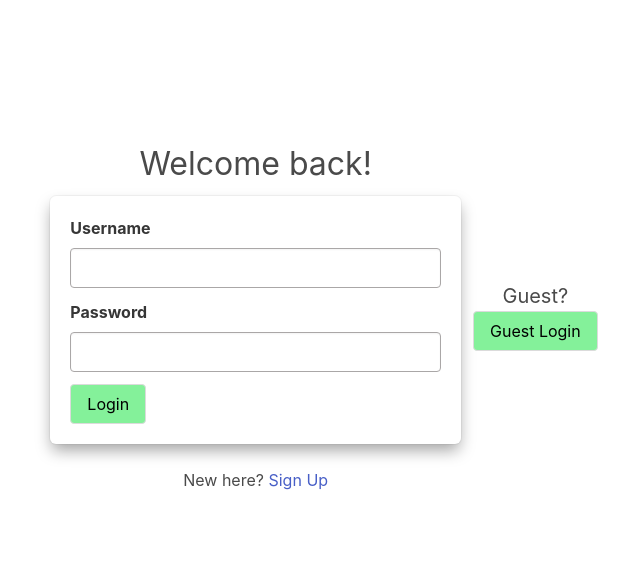
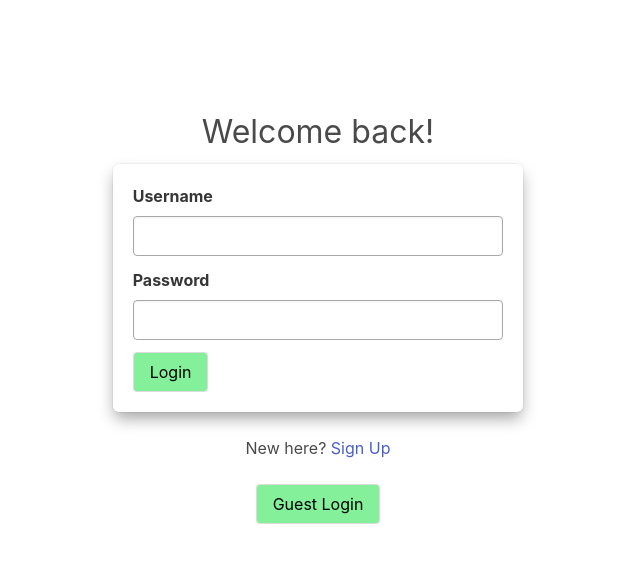
Before and after one commit to Alex-M-Howard/Capstone-Thyme2Eat, a Flask app: page /user/login in a window 1280 px wide. Shown: the part 53-616 px from the top of the page, without its empty margins (322-962 px from the left). Run offline with Flask 2, Linux system fonts and the light colour scheme; some libraries are stand-ins or nearby versions.

Commit message:
Added margin to new login button

```diff
--- a/Thyme2Eat/templates/user/login.html
+++ b/Thyme2Eat/templates/user/login.html
@@ -49,13 +49,11 @@
         <button class="button" type="submit">Login</button>
     </form>
     <h1 class="has-text-centered">New here? <a href="{{ url_for('app_user.signup_page') }}">Sign Up</a></h1>
+
+    <div class="has-text-centered mt-5">
+      <button class="button" onclick="guestLogin()">Guest Login</button>
+    </div>
   </div>
-
-  <div class="has-text-centered">
-    <h3 class="is-size-5 has-text-centered">Guest?</h3>
-    <button class="button" onclick="guestLogin()">Guest Login</button>
-  </div>
-
 </div>
 
 <script>
```
